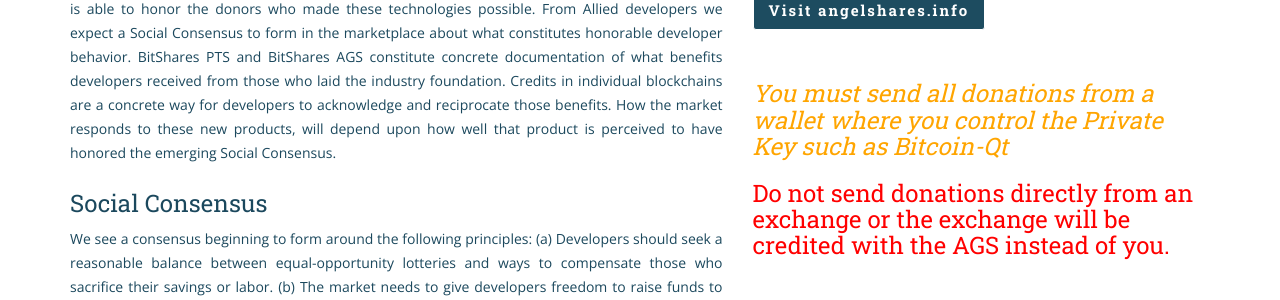
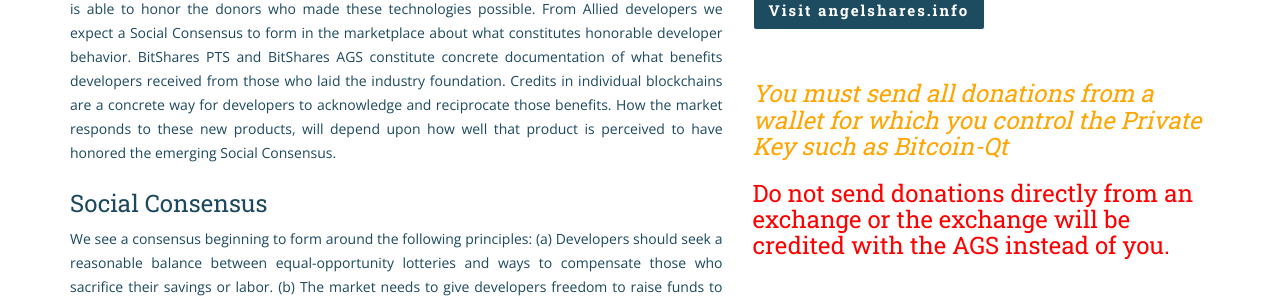
Before and after one commit to super3/invictus.io, a PHP site: page /bitshares-ags.php in a window 1280 px wide. Shown: the part 1314-1614 px from the top of the page. Run offline with PHP 8.4, Linux system fonts and the light colour scheme; some libraries are stand-ins or nearby versions.

Commit message:
Grammar: where -> for which

```diff
--- a/bitshares-ags.php
+++ b/bitshares-ags.php
@@ -118,7 +118,7 @@
                  <a class="btn btn-yellow btn-lg" href="http://angelshares.info/beta/">Visit angelshares.info</a>
                   </p>
 					 	 	  </p>
-               <h3 style="color:orange"><i>You must send all donations from a wallet where you control the Private Key such as Bitcoin-Qt</i></h3>
+               <h3 style="color:orange"><i>You must send all donations from a wallet for which you control the Private Key such as Bitcoin-Qt</i></h3>
                <h3 style="color:red">Do not send donations directly from an exchange or the exchange will be credited with the AGS instead of you.</h3>
 				  </div>
     	</div><!-- /row -->
```
